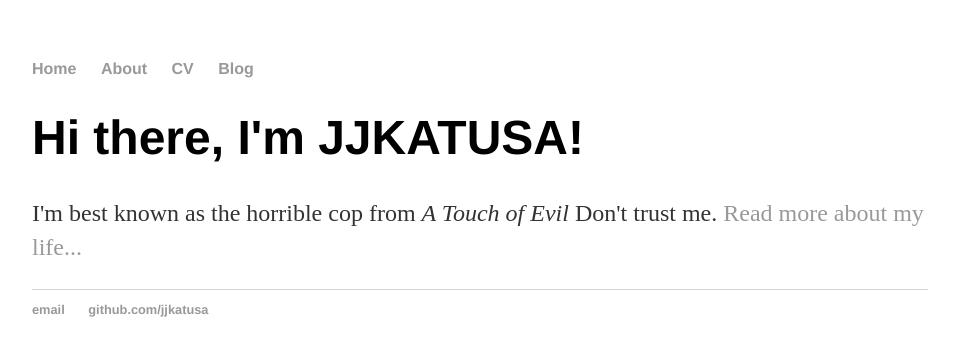
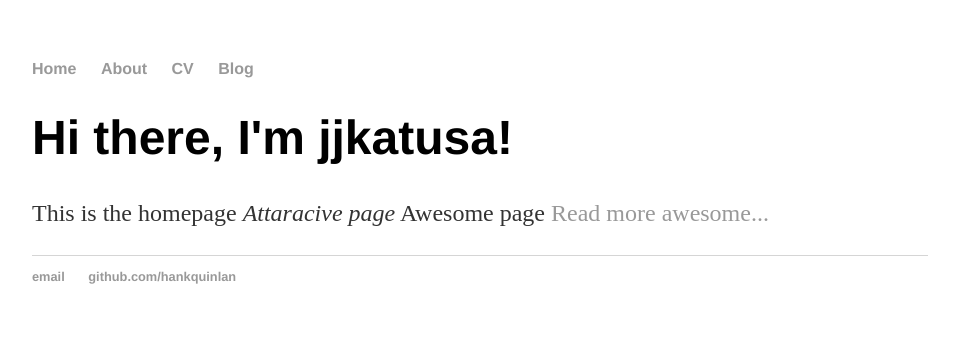
Before and after one commit to jjkatusa/jjkatusa.github.io, a Jekyll site: the page built from index.html, in a window 1280 px wide. Shown: the top 356 px of the page, without its empty margins (160-1119 px from the left). Built offline with Jekyll 4.4.1, drawn with Linux system fonts in a browser that asks for light colours.

Commit message:
Update index.html
updated

```diff
--- a/index.html
+++ b/index.html
@@ -1,30 +1,8 @@
-<!DOCTYPE html>
-<html>
-	<head>
-		<title>Hank Quinlan, Horrible Cop</title>
-		<!-- link to main stylesheet -->
-		<link rel="stylesheet" type="text/css" href="/css/main.css">
-	</head>
-	<body>
-		<nav>
-    		<ul>
-        		<li><a href="/">Home</a></li>
-	        	<li><a href="/about">About</a></li>
-        		<li><a href="/cv">CV</a></li>
-        		<li><a href="/blog">Blog</a></li>
-    		</ul>
-		</nav>
-		<div class="container">
-    		<div class="blurb">
-        		<h1>Hi there, I'm JJKATUSA!</h1>
-				<p>I'm best known as the horrible cop from <em>A Touch of Evil</em> Don't trust me. <a href="/about">Read more about my life...</a></p>
-    		</div><!-- /.blurb -->
-		</div><!-- /.container -->
-		<footer>
-    		<ul>
-        		<li><a href="mailto:jjkatusa@gmail.com">email</a></li>
-        		<li><a href="https://github.com/jjkatusa">github.com/jjkatusa</a></li>
-			</ul>
-		</footer>
-	</body>
-</html>
+---
+layout: default
+title: jjatusa, homepage
+---
+<div class="blurb">
+	<h1>Hi there, I'm jjkatusa!</h1>
+	<p>This is the homepage <em>Attaracive page</em> Awesome page <a href="/about">Read more awesome...</a></p>
+</div><!-- /.blurb -->
```
